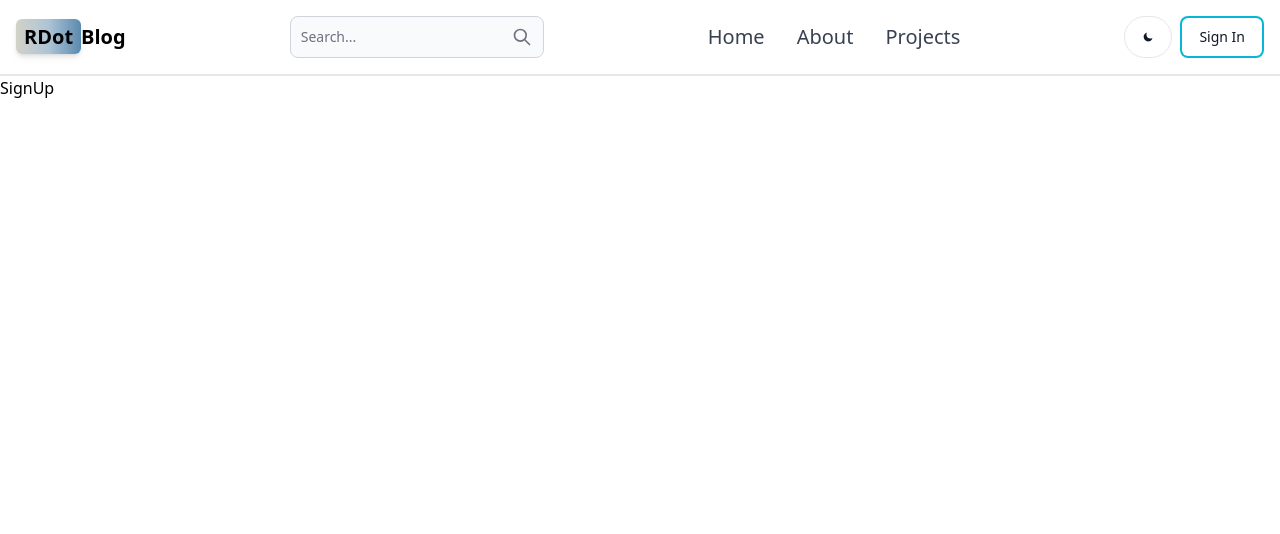
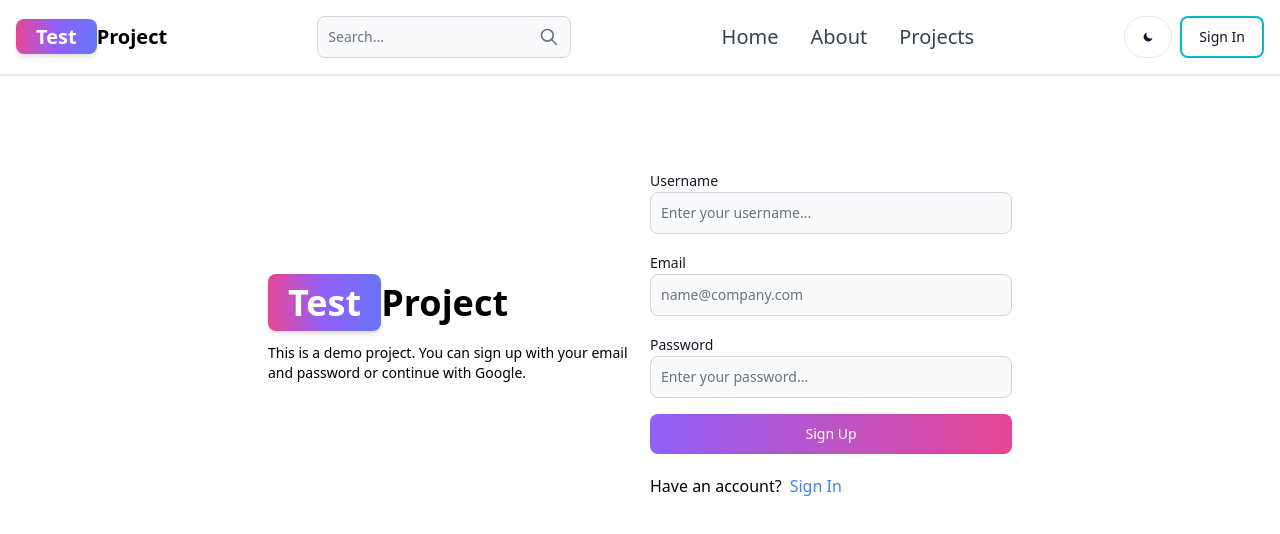
Before and after one commit to rodelgabriel45/rg-blog-project, a React (Vite) app in the folder client/: page /signup in a window 1280 px wide. Shown: the top 534 px of the page. Built offline with nearby package versions, Linux system fonts and the light colour scheme.

Commit message:
create signup page ui

```diff
--- a/client/src/components/Header.jsx
+++ b/client/src/components/Header.jsx
@@ -9,10 +9,10 @@ export default function Header() {
   return (
     <Navbar className="border-b-2 p-4">
       <Link to={"/"} className="text-lg font-bold sm:text-xl ">
-        <span className=" px-2 py-1 bg-gradient-to-l from-[#5B89AE] via-[#ADC4D7] to-[#D3D2C7] rounded-md hover:bg-gradient-to-r shadow-md">
-          RDot
+        <span className="text-white px-5 py-1 bg-gradient-to-l from-indigo-500 via-purple-500 to-pink-500 rounded-lg hover:bg-gradient-to-r shadow-md">
+          Test
         </span>
-        Blog
+        Project
       </Link>
       <form>
         <TextInput
--- a/client/src/pages/SignUp.jsx
+++ b/client/src/pages/SignUp.jsx
@@ -1,3 +1,50 @@
+import { Button, Label, TextInput } from "flowbite-react";
+import { Link } from "react-router-dom";
+
 export default function SignUpPage() {
-  return <div>SignUp</div>;
+  return (
+    <div className="min-h-screen mt-20">
+      <div className="flex flex-col md:flex-row md:items-center p-3 max-w-3xl mx-auto gap-5">
+        <div className="flex-1">
+          <div className="text-4xl font-bold">
+            <span className="text-white px-5 py-1 bg-gradient-to-l from-indigo-500 via-purple-500 to-pink-500 rounded-lg hover:bg-gradient-to-r shadow-md">
+              Test
+            </span>
+            Project
+          </div>
+
+          <p className="text-sm mt-5">
+            This is a demo project. You can sign up with your email and password
+            or continue with Google.
+          </p>
+        </div>
+
+        <div className="flex-1">
+          <form className="flex flex-col gap-4">
+            <div>
+              <Label value="Username" />
+              <TextInput type="text" placeholder="Enter your username..." />
+            </div>
+            <div>
+              <Label value="Email" />
+              <TextInput type="text" placeholder="name@company.com" />
+            </div>
+            <div>
+              <Label value="Password" />
+              <TextInput type="text" placeholder="Enter your password..." />
+            </div>
+            <Button gradientDuoTone="purpleToPink" type="submit">
+              Sign Up
+            </Button>
+          </form>
+          <div className="mt-5 flex gap-2">
+            <span>Have an account?</span>
+            <Link to="/signin" className="text-blue-500 hover:opacity-70">
+              Sign In
+            </Link>
+          </div>
+        </div>
+      </div>
+    </div>
+  );
 }
```
Also changed, not shown: 1 other file (tests, documents, lock files or other folders).
